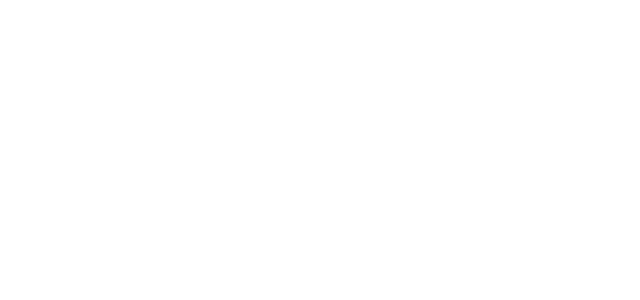
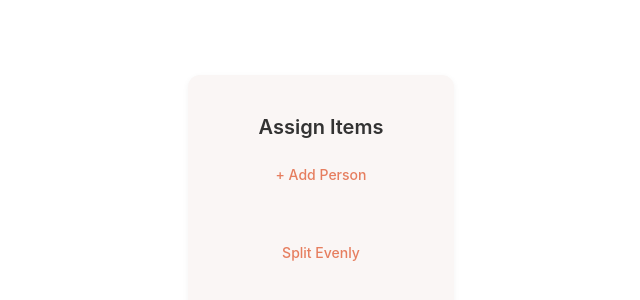
Before and after one commit to Gauresh-Gaude/codunto, a React (Vite) app in the folder week4/bill-splitter/: page /assign in a window 1280 px wide. Before the commit this address had no page. Shown: the part 206-506 px from the top of the page, without its empty margins (319-959 px from the left). Built offline with nearby package versions, Linux system fonts and the light colour scheme.

Commit message:
updated manual updating page

```diff
--- a/week4/bill-splitter/src/App.jsx
+++ b/week4/bill-splitter/src/App.jsx
@@ -1,6 +1,7 @@
 import React from 'react'
 import Heading from './components/Heading.jsx'
 import ManualEntry from './components/ManualEntry.jsx'
+import AssignItems from "./components/AssignItems.jsx";
 import { BrowserRouter, Routes, Route } from "react-router";
 import './App.css'
 
@@ -11,6 +12,7 @@
         <Routes>
           <Route path="/" element={<Heading />} />
           <Route path="/manual" element={<ManualEntry />} />
+          <Route path="/assign" element={<AssignItems />} />
         </Routes>
       </BrowserRouter>
     </>
--- /dev/null
+++ b/week4/bill-splitter/src/components/AssignItems.css
@@ -0,0 +1,78 @@
+.assign-container {
+  max-width: 420px;
+  margin: 30px auto;
+  background: #faf6f5;
+  padding: 20px;
+  border-radius: 12px;
+  font-family: "Inter", sans-serif;
+  box-shadow: 0 2px 6px rgba(0,0,0,0.05);
+}
+
+.assign-container h2 {
+  font-size: 20px;
+  font-weight: 600;
+  margin-bottom: 16px;
+  color: #333;
+}
+
+.assign-container button {
+  background: none;
+  border: none;
+  color: #e67e5f;
+  font-weight: 500;
+  cursor: pointer;
+  margin-bottom: 20px;
+  font-size: 14px;
+}
+
+.assign-container button:hover {
+  text-decoration: underline;
+}
+
+.assign-row {
+  background: #fff;
+  padding: 14px 16px;
+  margin-bottom: 12px;
+  border-radius: 10px;
+  display: flex;
+  justify-content: space-between;
+  align-items: center;
+  border: 1px solid #eee;
+  font-size: 15px;
+}
+
+.assign-row span {
+  font-weight: 500;
+  color: #444;
+}
+
+.assign-row select {
+  border: 1px solid #ddd;
+  border-radius: 8px;
+  padding: 6px 10px;
+  font-size: 14px;
+  background: #f9f9f9;
+  cursor: pointer;
+}
+
+.assign-row select:focus {
+  outline: none;
+  border-color: #e67e5f;
+}
+
+.continue-btn {
+  width: 100%;
+  background: #e67e5f;
+  color: white;
+  padding: 12px;
+  font-size: 15px;
+  border: none;
+  border-radius: 10px;
+  cursor: pointer;
+  margin-top: 20px;
+  transition: background 0.2s;
+}
+
+.continue-btn:hover {
+  background: #cf6547;
+}
--- /dev/null
+++ b/week4/bill-splitter/src/components/AssignItems.jsx
@@ -0,0 +1,45 @@
+import React, { useState } from 'react';
+// import { useNavigate } from "react-router-dom";
+import "./AssignItems.css"
+
+const AssignItems = ({ items = [] }) => {
+  const [people, setPeople] = useState(["Gauresh", "Ajay "]);
+  const [assignments, setAssignments] = useState({});
+
+  const addPerson = () => {
+    const newName = prompt("Enter person's name:");
+    if (newName) setPeople([...people, newName]);
+  };
+
+  const assignItem = (item, person) => {
+    setAssignments({ ...assignments, [item.name]: person });
+  };
+
+  return (
+    <div className="assign-container">
+      <h2>Assign Items</h2>
+      <button onClick={addPerson}>+ Add Person</button>
+
+      {items.map((item, i) => (
+        <div key={i} className="assign-row">
+          <span>{item.name} - ${item.price}</span>
+          <select
+            onChange={(e) => assignItem(item, e.target.value)}
+            value={assignments[item.name] || ""}
+          >
+            <option value="">Select Person</option>
+            {people.map((p, j) => (
+              <option key={j} value={p}>
+                {p}
+              </option>
+            ))}
+          </select>
+        </div>
+      ))}
+
+      <button className="continue-btn">Split Evenly</button>
+    </div>
+  );
+};
+
+export default AssignItems;
--- a/week4/bill-splitter/src/components/ManualEntry.css
+++ b/week4/bill-splitter/src/components/ManualEntry.css
@@ -13,10 +13,12 @@
 .back-btn {
   border: none;
   background: none;
+  padding: 3px 10px 3px 5px;
   color: #000000;
   font-size: 16px;
   margin-bottom: 10px;
   cursor: pointer;
+  display: flex;
 }
 
 .items-list {
@@ -32,6 +34,8 @@
 
 .item-row input {
   padding: 10px;
+   color: #000000;
+   background-color: rgb(199, 199, 199);
   border: 1px solid #000000;
   border-radius: 12px;
   width: 40%;
@@ -44,11 +48,12 @@
   font-size: 18px;
   cursor: pointer;
   color: #b33;
+  /* background-color: aqua; */
 }
 
 .add-btn {
-    width: 90%;
-  background: #000000;
+   width: 100%;
+  background: #d35400;
   border: 1px solid #000000;
   padding: 10px;
   border-radius: 12px;
@@ -65,8 +70,10 @@
 .extra-inputs input {
   width: 80px;
   padding: 6px;
+  background-color: rgb(200, 200, 200);
+  color: #000000;
   border: 1px solid #000000;
-  border-radius: 10px;
+  border-radius: 8px;
   /* margin-left: 5px; */
   width: 90px;
 }
@@ -79,6 +86,7 @@
   font-weight: bold;
   font-size: 18px;
   margin: 15px 0;
+  color: #000000;
 }
 
 .continue-btn {
@@ -89,5 +97,5 @@
   border-radius: 12px;
   cursor: pointer;
   width: 100%;
-  font-size: 16px;
+  font-size: 20px;
 }
--- a/week4/bill-splitter/src/components/ManualEntry.jsx
+++ b/week4/bill-splitter/src/components/ManualEntry.jsx
@@ -1,7 +1,9 @@
 import React, { useState } from "react";
+import { useNavigate } from "react-router";
 import "./ManualEntry.css";
 
 const ManualEntry = ({ goBack }) => {
+  const navigate = useNavigate();
   const [items, setItems] = useState([{ name: "", price: "" }]);
   const [tip, setTip] = useState(0);
   const [tax, setTax] = useState(0);
@@ -28,7 +30,7 @@
 
   return (
     <div className="manual-container">
-      <button className="back-btn" onClick={goBack}>← Back</button>
+      <button className="back-btn" onClick={() => navigate("/")}>←Back</button>
 
       <h2>Receipt Items</h2>
       <p>List all the items on your receipt</p>
@@ -78,7 +80,7 @@
 
       <div className="total">Total: ${total.toFixed(2)}</div>
 
-      <button className="continue-btn">Continue</button>
+      <button className="continue-btn" onClick={() => navigate("/assign")}>Continue</button>
     </div>
   );
 };
```
Also changed, not shown: week4/bill-splitter/src/components/Heading.jsx (line endings or trailing spaces).
